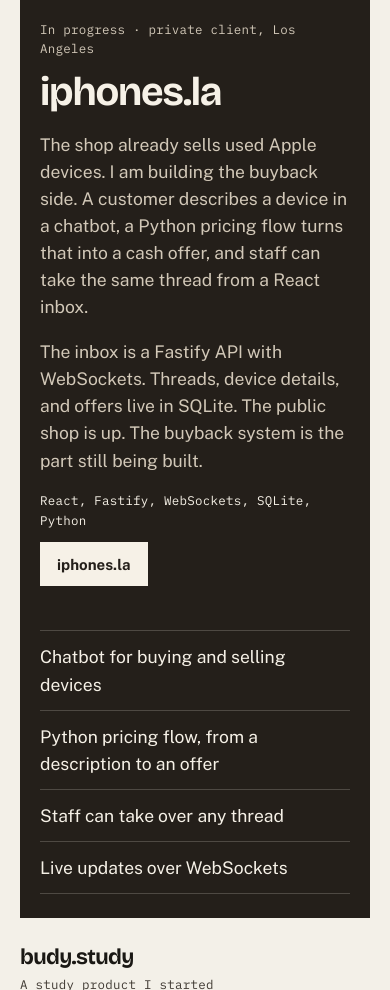
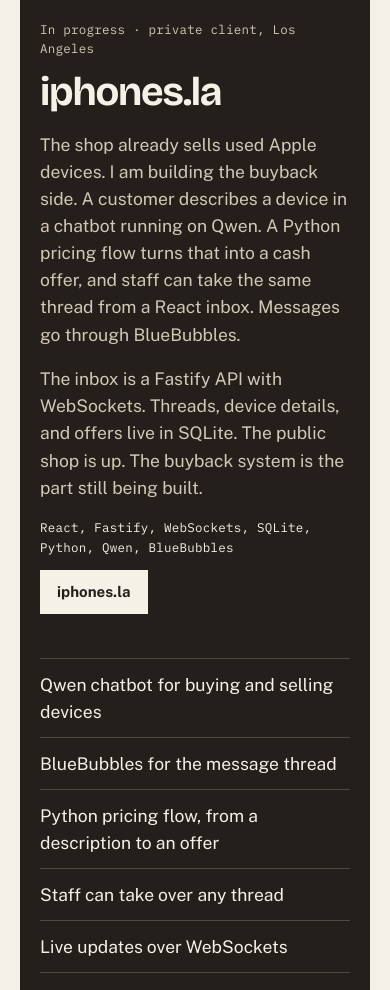
Before and after one commit to loganipad/portfolio, a plain HTML site: page index.html in a window 390 px wide. Shown: the part 3160-4150 px from the top of the page. Drawn offline with nearby package versions, Linux system fonts and the light colour scheme.

Commit message:
Name Qwen and BlueBubbles on the iphones.la build.
The chatbot, the message path, and the stack line now include both.

```diff
--- a/index.html
+++ b/index.html
@@ -120,18 +120,19 @@
                         <h3 id="case-iphones-title">iphones.la</h3>
                         <p>
                             The shop already sells used Apple devices. I am building the buyback side.
-                            A customer describes a device in a chatbot, a Python pricing flow turns that into a cash offer, and staff can take the same thread from a React inbox.
+                            A customer describes a device in a chatbot running on Qwen. A Python pricing flow turns that into a cash offer, and staff can take the same thread from a React inbox. Messages go through BlueBubbles.
                         </p>
                         <p>
                             The inbox is a Fastify API with WebSockets. Threads, device details, and offers live in SQLite. The public shop is up. The buyback system is the part still being built.
                         </p>
-                        <p class="stack">React, Fastify, WebSockets, SQLite, Python</p>
+                        <p class="stack">React, Fastify, WebSockets, SQLite, Python, Qwen, BlueBubbles</p>
                         <p class="actions">
                             <a class="btn btn-light" href="https://iphones.la" target="_blank" rel="noopener noreferrer">iphones.la</a>
                         </p>
                     </div>
                     <ul class="feature-list">
-                        <li>Chatbot for buying and selling devices</li>
+                        <li>Qwen chatbot for buying and selling devices</li>
+                        <li>BlueBubbles for the message thread</li>
                         <li>Python pricing flow, from a description to an offer</li>
                         <li>Staff can take over any thread</li>
                         <li>Live updates over WebSockets</li>
```
